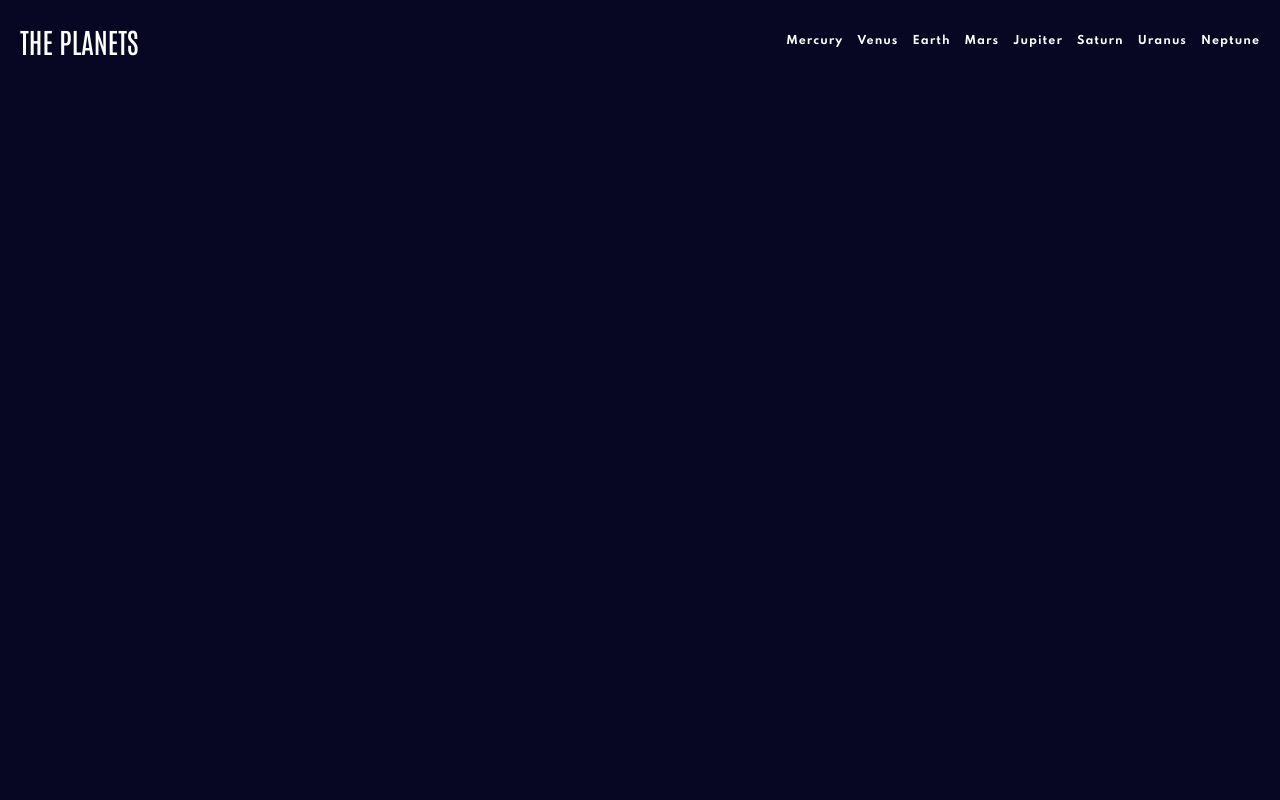
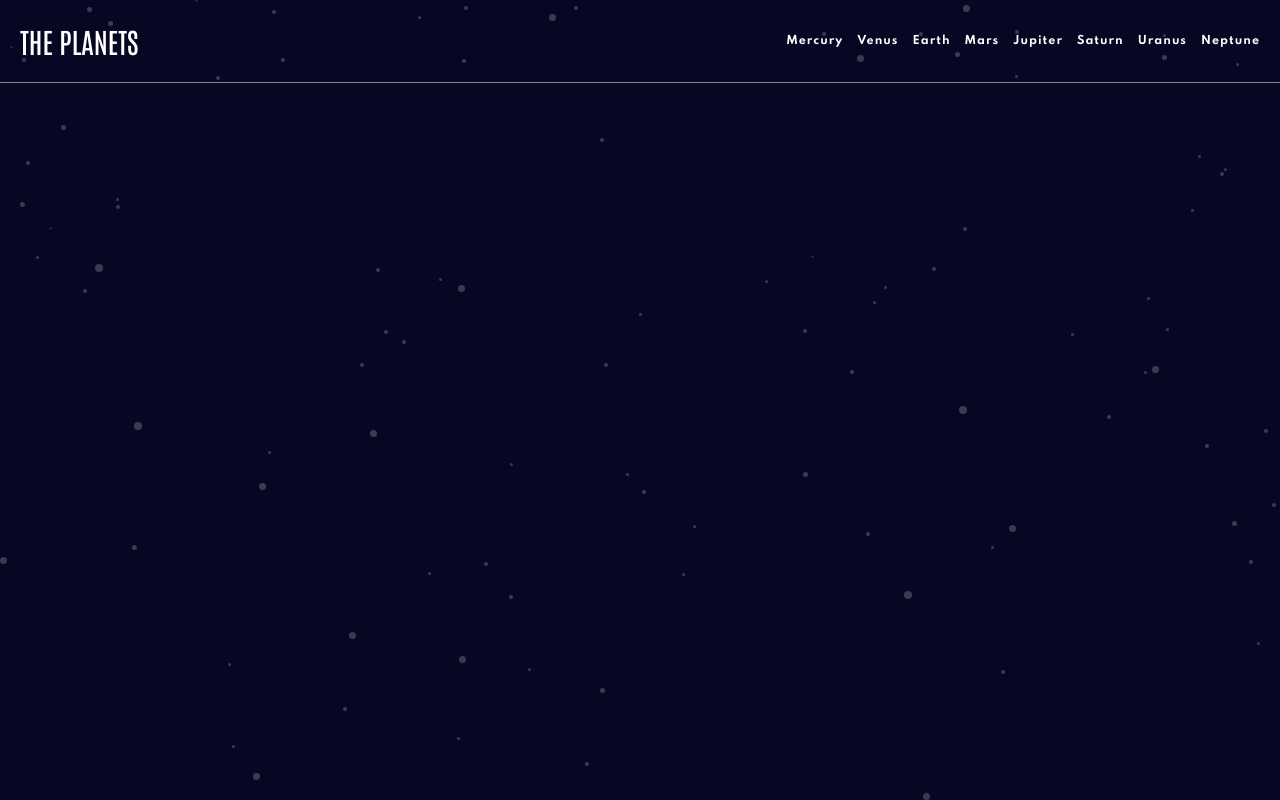
Before and after one commit to curlos/planets-fact-site, a React (Create React App) app: page / in a window 1280 px wide. Built offline with nearby package versions, Linux system fonts and the light colour scheme.

Commit message:
added routing

```diff
--- a/src/App.js
+++ b/src/App.js
@@ -1,12 +1,24 @@
+import {
+  BrowserRouter,
+  Routes,
+  Route
+} from "react-router-dom";
 import { Box } from "@chakra-ui/react"
 import Navbar from "./components/Navbar";
+import Planet from './pages/Planet'
 
 
 const App = () => {
   return (
-    <Box bgColor="#070724" minHeight="100vh" color="#FFFFFF" fontFamily="Antonio">
-      <Navbar />
-    </Box>
+    <BrowserRouter>
+      <Box bgImage="/assets/background-stars.svg" bgColor="#070724" minHeight="100vh" color="#FFFFFF" fontFamily="Antonio">
+        <Navbar />
+
+        <Routes>
+          <Route path="/planet/:name" element={<Planet />} />
+        </Routes>
+      </Box>
+    </BrowserRouter>
   );
 }
 
--- a/src/components/Navbar.js
+++ b/src/components/Navbar.js
@@ -1,6 +1,7 @@
 import React from 'react';
 import { Box, Flex, Text } from "@chakra-ui/react"
 import getData from '../utils/data'
+import { Link } from 'react-router-dom';
 
 const Navbar = () => {
 
@@ -9,11 +10,15 @@ const Navbar = () => {
   console.log(planets)
 
   return (
-    <Flex justify="space-between" align="center" p="20px">
+    <Flex justify="space-between" align="center" p="20px" borderBottom="1px" borderColor="#838391">
       <Box fontSize="28px">THE PLANETS</Box>
 
       <Flex align="center" gap="14px" fontFamily="Spartan" fontWeight="700" fontSize="11px" lineHeight="25px" letterSpacing={"1px"}>
-        {planets.map((planet) => <Text cursor="pointer">{planet.name}</Text>)}
+        {planets.map((planet) => (
+          <Link to={`/planet/${planet.name}`}>
+            <Text cursor="pointer">{planet.name}</Text>
+          </Link>
+        ))}
       </Flex>
     </Flex>
   )
```
